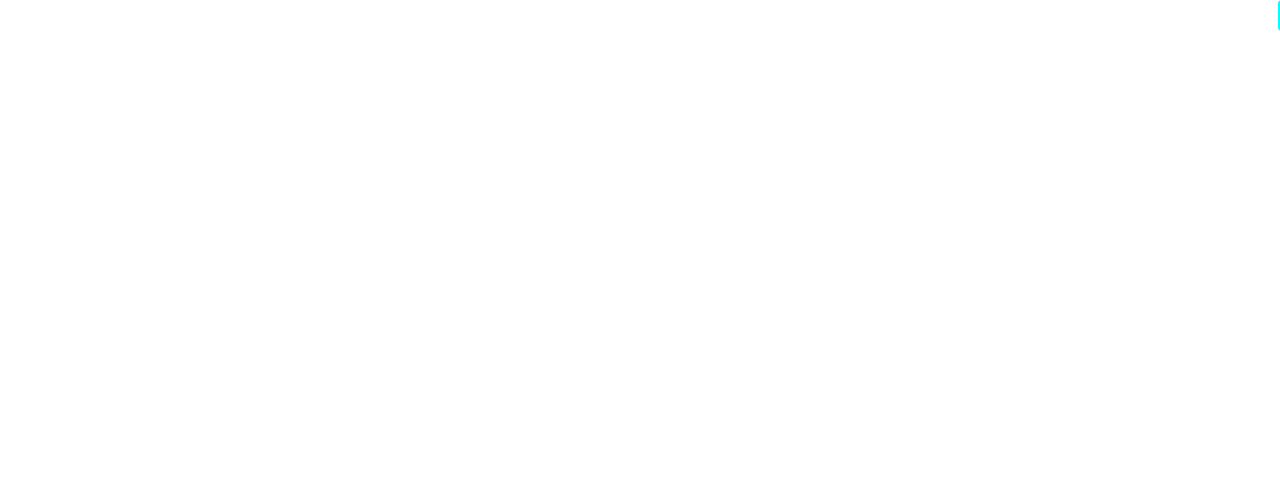
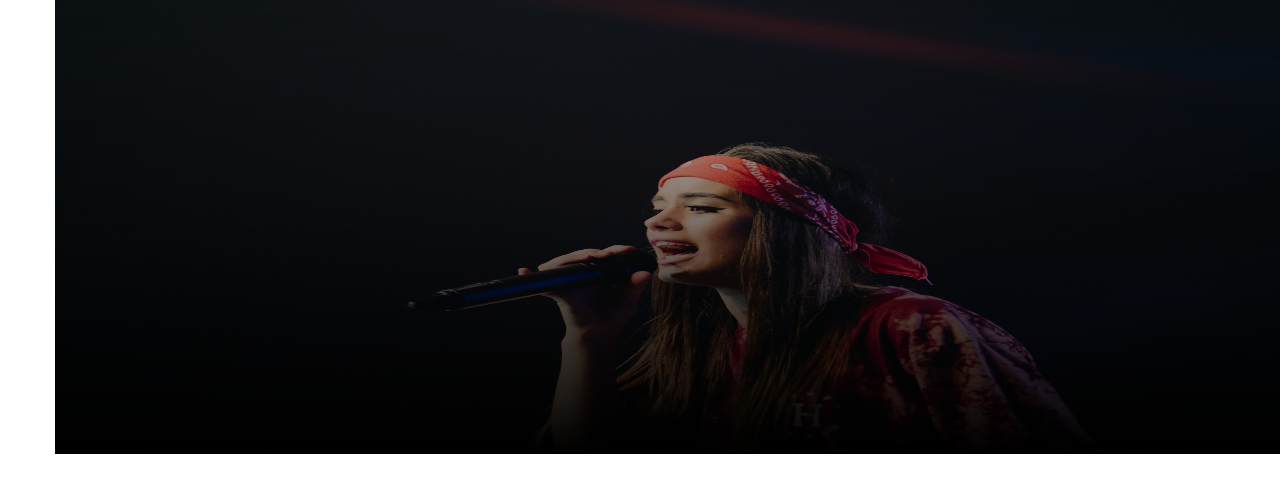
Before and after one commit to mehdi-2078/react-music, a React (Create React App) app: page / in a window 1280 px wide. Shown: the top 492 px of the page. Built offline with nearby package versions, Linux system fonts and the light colour scheme.

Commit message:
version 0.0.4 add containers

```diff
--- a/src/App.js
+++ b/src/App.js
@@ -4,13 +4,12 @@ import { jsx, ThemeProvider } from '@emotion/react';
 import { Button } from 'components';
 import { theme } from './configs/theme';
 import { Input } from './components/Input/Input';
+import { MainPage } from './pages/MainPage/MainPage';
 
 function App() {
     return (
       <ThemeProvider theme={{ theme }}>
-        <div css={{ borderRadius: theme.borderRadius[5] }}>
-          <Button> مهدی</Button>
-        </div>
+        <MainPage />
       </ThemeProvider>
     );
 }
--- a/src/configs/theme.js
+++ b/src/configs/theme.js
@@ -61,7 +61,8 @@ export const theme = {
         light: '#bdc3c7',
     },
     boxShadow: {
-        light: '0 4px 16px rgba(0, 1, 31, 0.2)',
-        EerieBlack: ' 0 3.81507px 21.9367px rgba(16, 18, 35, 0.3)',
+
+        light: '0 0 17px rgba(0, 0, 0, 0.5)',
+        EerieBlack: ' 0 4px 22px rgba(16, 18, 35, 0.3)',
     },
 };
--- /dev/null
+++ b/src/containers/Banner/Banner.js
@@ -0,0 +1,21 @@
+/** @jsxRuntime classic */
+/** @jsx jsx */
+import { jsx, css } from '@emotion/react';
+import bannerImage from '../../assets/images/elizeu-dias-aZ3qiq1eTRk-unsplash (1)-min.jpg';
+
+export function Banner() {
+    return (
+      <div css={{
+            position: 'relative', backgroundColor: 'red', width: '100%', height: '454px',
+        }}
+      >
+        <img src={bannerImage} alt="" css={{ position: 'absolute', width: 'inherit', height: 'inherit' }} />
+        <div css={css` background: linear-gradient(180deg, rgba(0, 0, 0, 0) 0%, #000000 100%);
+              position: absolute;
+              height: inherit;
+              width: inherit`}
+        />
+        <span>mmmm</span>
+      </div>
+    );
+}
--- /dev/null
+++ b/src/containers/Index.js
@@ -0,0 +1,3 @@
+export { Banner } from './Banner/Banner';
+export { LeftSideBar } from './LeftSideBar/LeftSideBar';
+export { RightSideBar } from './RightSideBar/RightSideBar';
--- /dev/null
+++ b/src/pages/MainPage/MainPage.js
@@ -0,0 +1,8 @@
+import React from 'react';
+import { Banner } from '../../containers/Banner/Banner';
+
+export function MainPage() {
+    return (
+      <Banner />
+    );
+}
--- a/src/i18next.js
+++ b/src/services/i18next.js
@@ -1,5 +1,5 @@
 import React from 'react';
-import i18n from 'i18next';
+import i18n from 'services/i18next';
 import { initReactI18next } from 'react-i18next';
 import { useSelector } from 'react-redux';
 import translationEN from './locals/en/trnslation.json';
```
Also changed, not shown: jsconfig.json (+8 -1 lines), src/containers/RightSideBar/RightSideBar.js (added, +7 -0 lines), src/assets/images/elizeu-dias-aZ3qiq1eTRk-unsplash (1)-min.jpg (added), src/assets/images/kevin-britos-PHYgBreyeYc-unsplash-min.jpg (added), src/services/Storage/Index.js (renamed from src/utils/Storage/Index.js), src/services/locals/en/trnslation.json (renamed from src/locals/en/trnslation.json), src/services/locals/fa/trnslation.json (renamed from src/locals/fa/trnslation.json).
